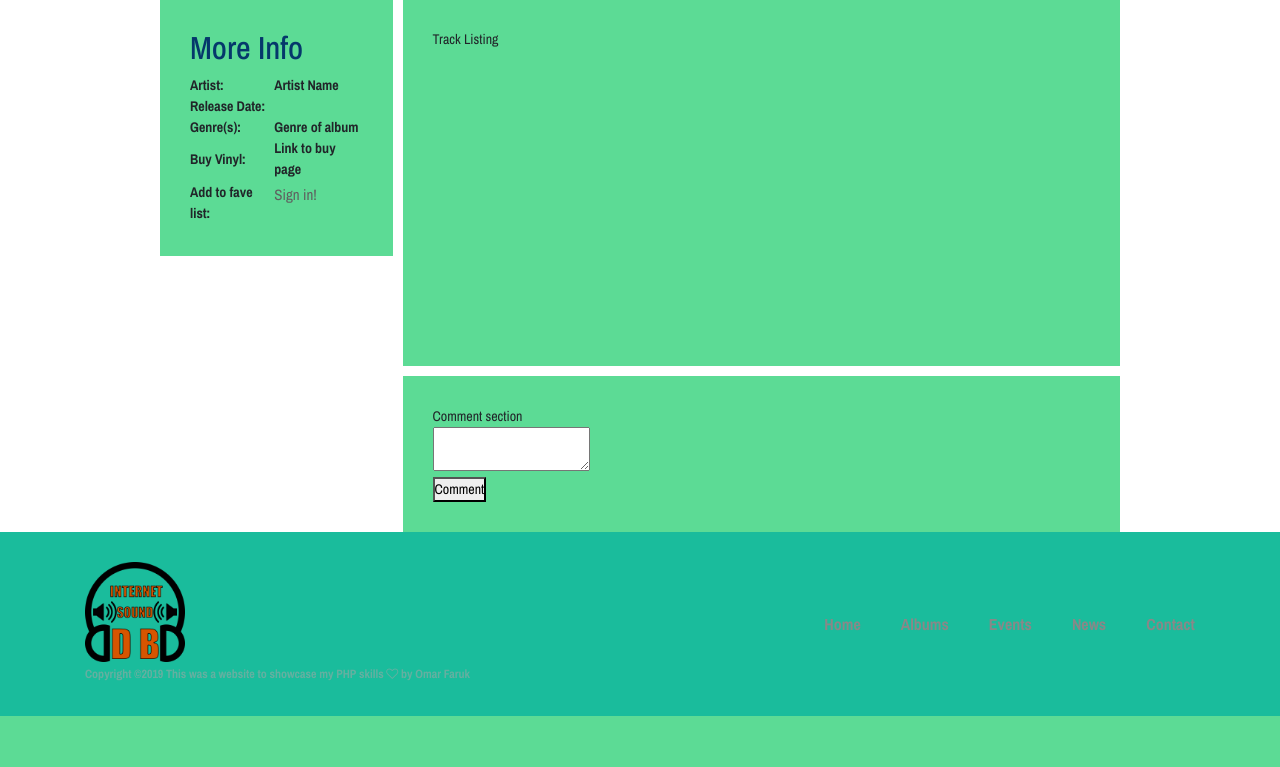
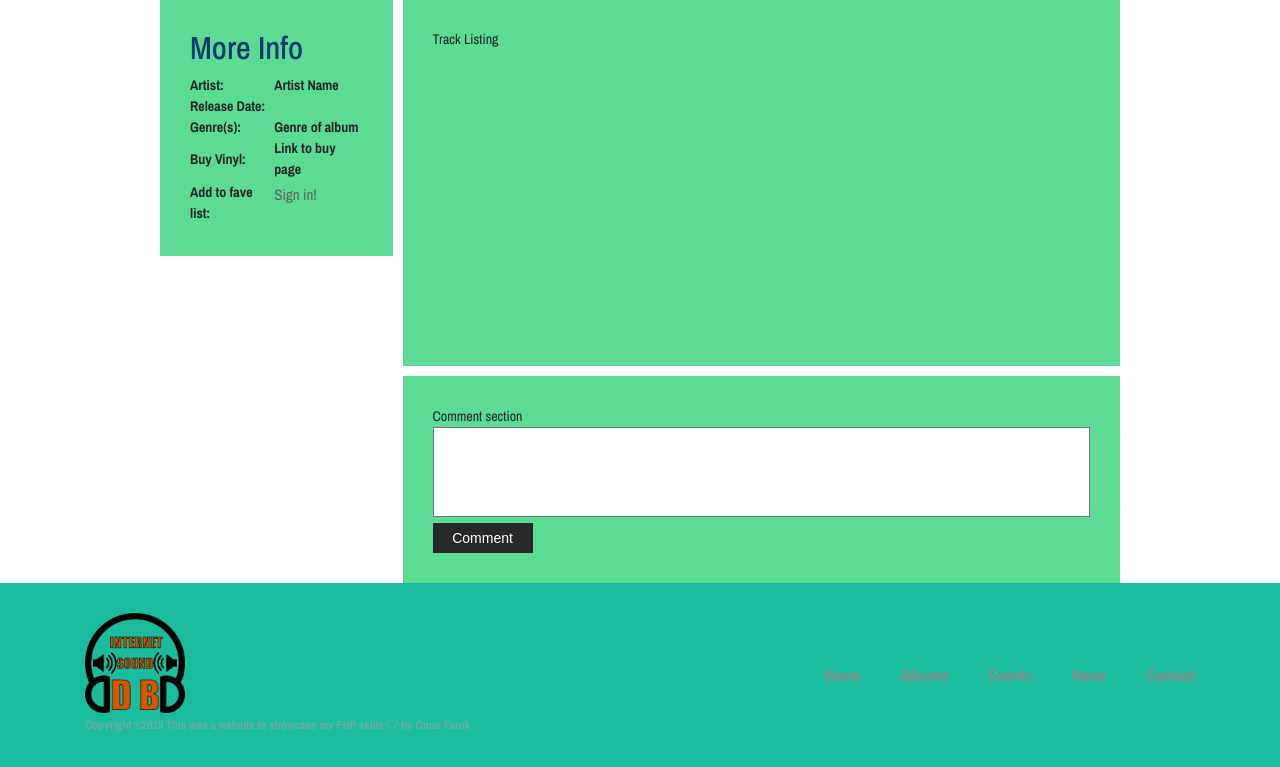
Before and after one commit to Omario169/isdb, a PHP site: page /album.php?album_id=1 in a window 1280 px wide. Shown: the part 512-1279 px from the top of the page. Before the commit the page ends 1228 px from the top, so only its background shows below. Run offline with PHP 8.4, Linux system fonts and the light colour scheme; data that the repository does not hold is empty; some web fonts are replaced.

Commit message:
style added to the comment section and button

```diff
--- a/album.php
+++ b/album.php
@@ -128,7 +128,7 @@ echo "<form>
     <input type='hidden' name='userId' value='Anonymous'>
     <input type='hidden' name='date' value='".date('Y-m-d H:i:s')."'>
     <textarea name='message'> </textarea> <br>
-    <button type='submitComment' name='submitComment'>Comment</button>
+    <button id='commentButton' type='submitComment' name='submitComment'>Comment</button>
 </form>";
 ?>
 
--- a/style.css
+++ b/style.css
@@ -1844,6 +1844,25 @@ header .header-area1 {
   .single-web-icon:hover {
     box-shadow: 0 2px 50px 0 rgba(0, 0, 0, 0.15); }
 
+
+    textarea {
+      width: 100%;
+      height: 90px;
+      background-color: #fff;
+      resize: none;
+    }
+
+    #commentButton {
+      width: 100px;
+      height: 30px;
+      background-color: #282828;
+      border: none;
+      color: #fff;
+      font-family: arial;
+      font-weight: 400;
+      cursor: pointer;
+    }
+
 /* ====== The End ====== */
 
 /*# sourceMappingURL=style.css.map */
```
